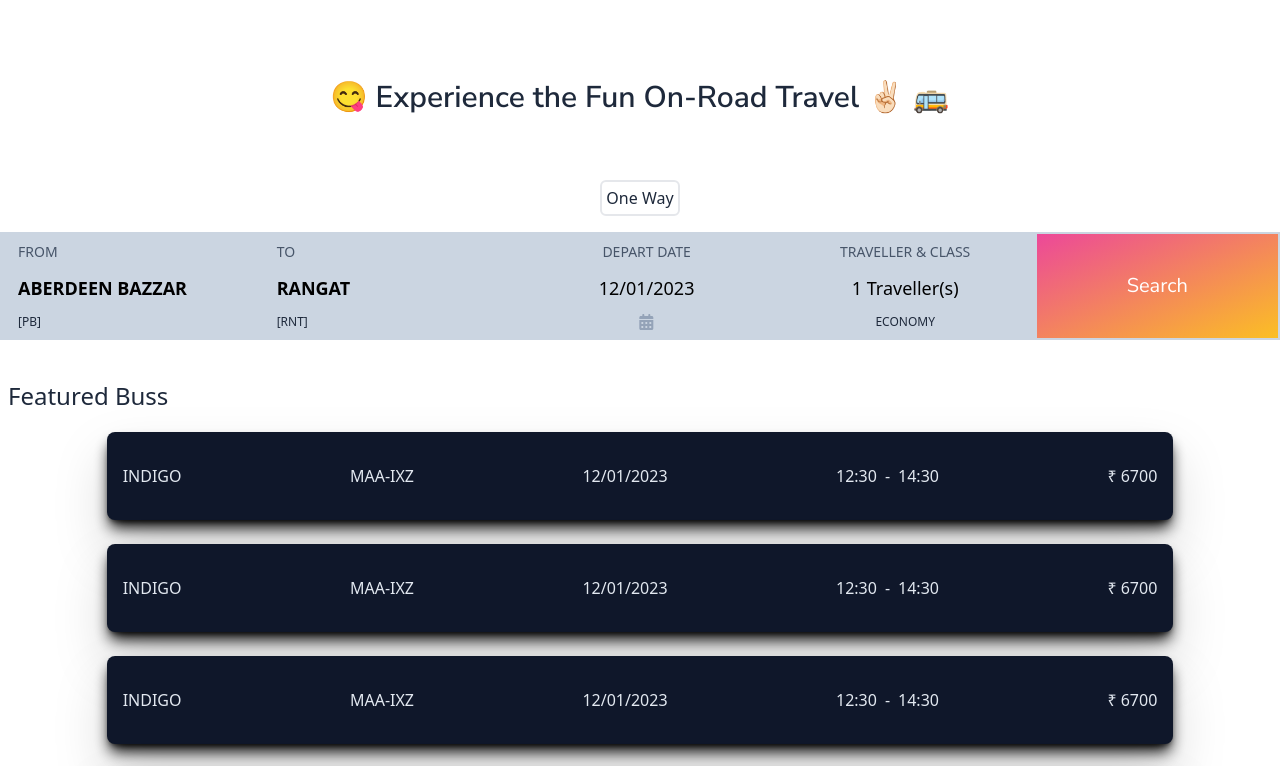
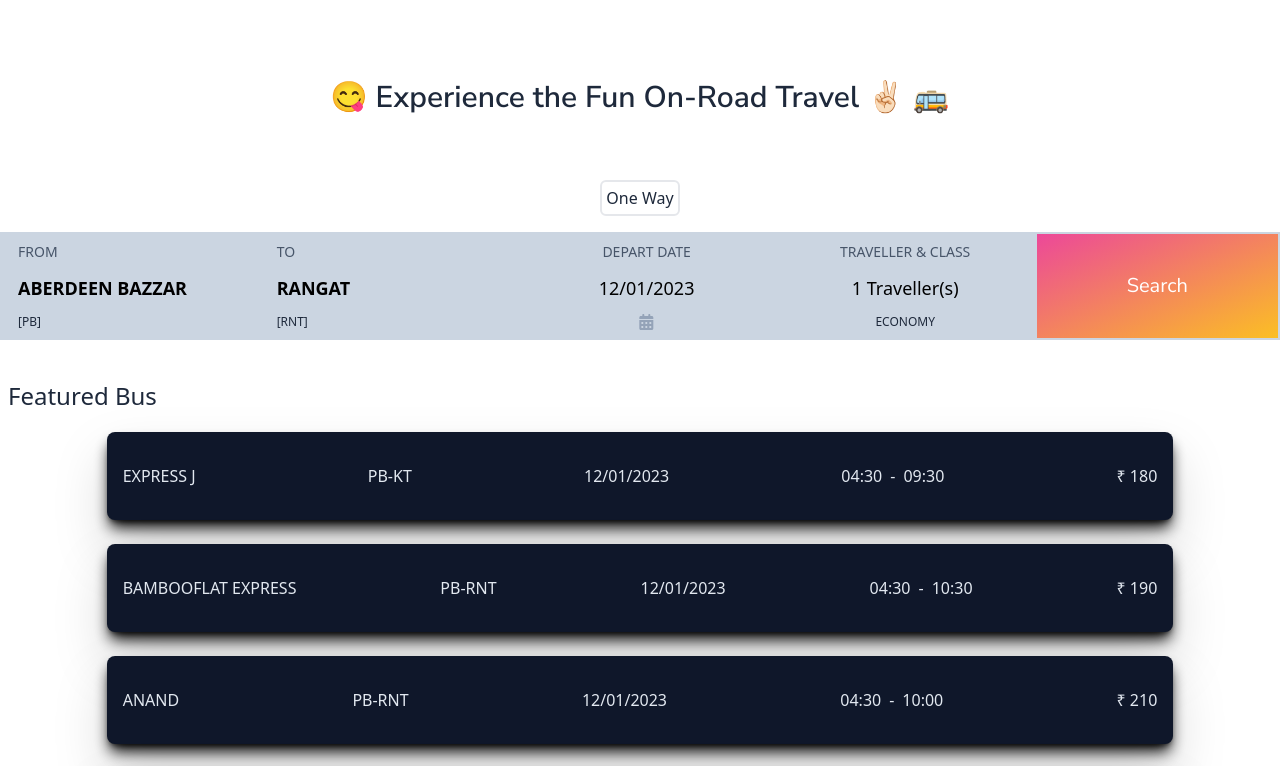
Before and after one commit to TalhaT298/Andaman-website, a React (Create React App) app: page /Bus in a window 1280 px wide. Shown: the top 766 px of the page. Built offline with nearby package versions, Linux system fonts and the light colour scheme.

Commit message:
Props Data Changes

```diff
--- a/src/Data/Bus-Section/bus.js
+++ b/src/Data/Bus-Section/bus.js
@@ -1,260 +1,80 @@
-const flight = [
+const bus = [
   {
-    flightID: 1,
-    flightGateway: 'Terminal 1',
-    flightLogo: 'https://flight.easemytrip.com/Content/AirlineLogon/G8.png',
-    flightName: 'Indigo',
-    travelRoute: 'MAA-IXZ',
-    currentDestination: 'Chennai',
-    flightInterval: 'non-stop', // 1 stoppages // 2 stoppages
-    nextDestination: 'Port Blair',
-    departureTime: '12:30',
-    arrivalTime: '14:30',
-    flightDuration: '02h 00m',
-    adultPrice: 6700,
-    childrenPrice: 3000, // this is just dummy price
-    infantPrice: 2000, // this is just dummy price
-  },
-  {
-    flightID: 2,
-    flightGateway: 'Terminal 1',
-    flightLogo: 'https://flight.easemytrip.com/Content/AirlineLogon/G8.png',
-    flightName: 'Indigo',
-    travelRoute: 'MAA-IXZ',
-    currentDestination: 'Chennai',
-    flightInterval: 'non-stop', // 1 stoppages // 2 stoppages
-    nextDestination: 'Port Blair',
-    departureTime: '12:30',
-    arrivalTime: '14:30',
-    flightDuration: '02h 00m',
-    adultPrice: 6700,
-    childrenPrice: 3000, // this is just dummy price
-    infantPrice: 2000, // this is just dummy price
-  },
-  {
-    flightID: 3,
-    flightGateway: 'Terminal 1',
-    flightLogo: 'https://flight.easemytrip.com/Content/AirlineLogon/G8.png',
-    flightName: 'Indigo',
-    travelRoute: 'MAA-IXZ',
-    currentDestination: 'Chennai',
-    flightInterval: 'non-stop', // 1 stoppages // 2 stoppages
-    nextDestination: 'Port Blair',
-    departureTime: '12:30',
-    arrivalTime: '14:30',
-    flightDuration: '02h 00m',
-    adultPrice: 6700,
-    childrenPrice: 3000, // this is just dummy price
-    infantPrice: 2000, // this is just dummy price
-  },
-  {
-    flightID: 4,
-    flightGateway: 'Terminal 1',
-    flightLogo: 'https://flight.easemytrip.com/Content/AirlineLogon/G8.png',
-    flightName: 'Indigo',
-    travelRoute: 'MAA-IXZ',
-    currentDestination: 'Chennai',
-    flightInterval: 'non-stop', // 1 stoppages // 2 stoppages
-    nextDestination: 'Port Blair',
-    departureTime: '12:30',
-    arrivalTime: '14:30',
-    flightDuration: '02h 00m',
-    adultPrice: 6700,
-    childrenPrice: 3000, // this is just dummy price
-    infantPrice: 2000, // this is just dummy price
-  },
-  {
-    flightID: 5,
-    flightGateway: 'Terminal 1',
-    flightLogo: 'https://flight.easemytrip.com/Content/AirlineLogon/G8.png',
-    flightName: 'Indigo',
-    travelRoute: 'MAA-IXZ',
-    currentDestination: 'Chennai',
-    flightInterval: 'non-stop', // 1 stoppages // 2 stoppages
-    nextDestination: 'Port Blair',
-    departureTime: '12:30',
-    arrivalTime: '14:30',
-    flightDuration: '02h 00m',
-    adultPrice: 6700,
-    childrenPrice: 3000, // this is just dummy price
-    infantPrice: 2000, // this is just dummy price
-  },
-  {
-    flightID: 6,
-    flightGateway: 'Terminal 1',
-    flightLogo: 'https://flight.easemytrip.com/Content/AirlineLogon/G8.png',
-    flightName: 'Indigo',
-    travelRoute: 'MAA-IXZ',
-    currentDestination: 'Chennai',
-    flightInterval: 'non-stop', // 1 stoppages // 2 stoppages
-    nextDestination: 'Port Blair',
-    departureTime: '12:30',
-    arrivalTime: '14:30',
-    flightDuration: '02h 00m',
-    adultPrice: 6700,
-    childrenPrice: 3000, // this is just dummy price
-    infantPrice: 2000, // this is just dummy price
-  },
-  {
-    flightID: 7,
-    flightGateway: 'Terminal 1',
-    flightLogo: 'https://flight.easemytrip.com/Content/AirlineLogon/G8.png',
-    flightName: 'Indigo',
-    travelRoute: 'MAA-IXZ',
-    currentDestination: 'Chennai',
-    flightInterval: 'non-stop', // 1 stoppages // 2 stoppages
-    nextDestination: 'Port Blair',
-    departureTime: '12:30',
-    arrivalTime: '14:30',
-    flightDuration: '02h 00m',
-    adultPrice: 6700,
-    childrenPrice: 3000, // this is just dummy price
-    infantPrice: 2000, // this is just dummy price
-  },
-  {
-    flightID: 8,
-    flightGateway: 'Terminal 1',
-    flightLogo: 'https://flight.easemytrip.com/Content/AirlineLogon/G8.png',
-    flightName: 'Indigo',
-    travelRoute: 'MAA-IXZ',
-    currentDestination: 'Chennai',
-    flightInterval: 'non-stop', // 1 stoppages // 2 stoppages
-    nextDestination: 'Port Blair',
-    departureTime: '12:30',
-    arrivalTime: '14:30',
-    flightDuration: '02h 00m',
-    adultPrice: 6700,
-    childrenPrice: 3000, // this is just dummy price
-    infantPrice: 2000, // this is just dummy price
-  },
-  {
-    flightID: 9,
-    flightGateway: 'Terminal 1',
-    flightLogo: 'https://flight.easemytrip.com/Content/AirlineLogon/G8.png',
-    flightName: 'Indigo',
-    travelRoute: 'MAA-IXZ',
-    currentDestination: 'Chennai',
-    flightInterval: 'non-stop', // 1 stoppages // 2 stoppages
-    nextDestination: 'Port Blair',
-    departureTime: '12:30',
-    arrivalTime: '14:30',
-    flightDuration: '02h 00m',
-    adultPrice: 6700,
-    childrenPrice: 3000, // this is just dummy price
-    infantPrice: 2000, // this is just dummy price
-  },
-  {
-    flightID: 10,
-    flightGateway: 'Terminal 1',
-    flightLogo: 'https://flight.easemytrip.com/Content/AirlineLogon/G8.png',
-    flightName: 'Indigo',
-    travelRoute: 'MAA-IXZ',
-    currentDestination: 'Chennai',
-    flightInterval: 'non-stop', // 1 stoppages // 2 stoppages
-    nextDestination: 'Port Blair',
-    departureTime: '12:30',
-    arrivalTime: '14:30',
-    flightDuration: '02h 00m',
-    adultPrice: 6700,
-    childrenPrice: 3000, // this is just dummy price
-    infantPrice: 2000, // this is just dummy price
-  },
-  {
-    flightID: 11,
-    flightGateway: 'Terminal 1',
-    flightLogo: 'https://flight.easemytrip.com/Content/AirlineLogon/G8.png',
-    flightName: 'Indigo',
-    travelRoute: 'MAA-IXZ',
-    currentDestination: 'Chennai',
-    flightInterval: 'non-stop', // 1 stoppages // 2 stoppages
-    nextDestination: 'Port Blair',
-    departureTime: '12:30',
-    arrivalTime: '14:30',
-    flightDuration: '02h 00m',
-    adultPrice: 6700,
-    childrenPrice: 3000, // this is just dummy price
-    infantPrice: 2000, // this is just dummy price
-  },
-  {
-    flightID: 12,
-    flightGateway: 'Terminal 1',
-    flightLogo: 'https://flight.easemytrip.com/Content/AirlineLogon/G8.png',
-    flightName: 'Indigo',
-    travelRoute: 'MAA-IXZ',
-    currentDestination: 'Chennai',
-    flightInterval: 'non-stop', // 1 stoppages // 2 stoppages
-    nextDestination: 'Port Blair',
-    departureTime: '12:30',
-    arrivalTime: '14:30',
-    flightDuration: '02h 00m',
-    adultPrice: 6700,
-    childrenPrice: 3000, // this is just dummy price
-    infantPrice: 2000, // this is just dummy price
-  },
-  {
-    flightID: 13,
-    flightGateway: 'Terminal 1',
-    flightLogo: 'https://flight.easemytrip.com/Content/AirlineLogon/G8.png',
-    flightName: 'Indigo',
-    travelRoute: 'MAA-IXZ',
-    currentDestination: 'Chennai',
-    flightInterval: 'non-stop', // 1 stoppages // 2 stoppages
-    nextDestination: 'Port Blair',
-    departureTime: '12:30',
-    arrivalTime: '14:30',
-    flightDuration: '02h 00m',
-    adultPrice: 6700,
-    childrenPrice: 3000, // this is just dummy price
-    infantPrice: 2000, // this is just dummy price
-  },
-  {
-    flightID: 14,
-    flightGateway: 'Terminal 1',
-    flightLogo: 'https://flight.easemytrip.com/Content/AirlineLogon/G8.png',
-    flightName: 'Indigo',
-    travelRoute: 'MAA-IXZ',
-    currentDestination: 'Chennai',
-    flightInterval: 'non-stop', // 1 stoppages // 2 stoppages
-    nextDestination: 'Port Blair',
-    departureTime: '12:30',
-    arrivalTime: '14:30',
-    flightDuration: '02h 00m',
-    adultPrice: 6700,
-    childrenPrice: 3000, // this is just dummy price
-    infantPrice: 2000, // this is just dummy price
-  },
-  {
-    flightID: 15,
-    flightGateway: 'Terminal 1',
-    flightLogo: 'https://flight.easemytrip.com/Content/AirlineLogon/G8.png',
-    flightName: 'Indigo',
-    travelRoute: 'MAA-IXZ',
-    currentDestination: 'Chennai',
-    flightInterval: 'non-stop', // 1 stoppages // 2 stoppages
-    nextDestination: 'Port Blair',
-    departureTime: '12:30',
-    arrivalTime: '14:30',
-    flightDuration: '02h 00m',
-    adultPrice: 6700,
-    childrenPrice: 3000, // this is just dummy price
-    infantPrice: 2000, // this is just dummy price
-  },
-  {
-    flightID: 16,
-    flightGateway: 'Terminal 1',
-    flightLogo: 'https://flight.easemytrip.com/Content/AirlineLogon/G8.png',
-    flightName: 'Indigo',
-    travelRoute: 'MAA-IXZ',
-    currentDestination: 'Chennai',
-    flightInterval: 'non-stop', // 1 stoppages // 2 stoppages
-    nextDestination: 'Port Blair',
-    departureTime: '12:30',
-    arrivalTime: '14:30',
-    flightDuration: '02h 00m',
-    adultPrice: 6700,
-    childrenPrice: 3000, // this is just dummy price
-    infantPrice: 2000, // this is just dummy price
+    busID: 1,
+    busGateway: 'STS Head Station',
+    busLogo: 'https://bus.easemytrip.com/Content/AirlineLogon/G8.png',
+    busName: 'Express J',
+    travelRoute: 'PB-KT',
+    currentDestination: 'Aberdeen Bazzar',
+    busInterval: 'Middle Strait, Gandhi Jetty, Uttara Jetty', // 1 stoppages // 2 stoppages
+    nextDestination: 'Kadamtala Bazzar',
+    departureTime: '04:30',
+    arrivalTime: '09:30',
+    busDuration: '05h 00m',
+    adultPrice: 180,
+    childrenPrice: 110, // this is just dummy price
+    infantPrice: 'free', // this is just dummy price
+  },{
+    busID: 2,
+    busGateway: 'STS Head Station',
+    busLogo: 'https://bus.easemytrip.com/Content/AirlineLogon/G8.png',
+    busName: 'Bambooflat Express',
+    travelRoute: 'PB-RNT',
+    currentDestination: 'Aberdeen Bazzar',
+    busInterval: 'Middle Strait, Gandhi Jetty, Uttara Jetty', // 1 stoppages // 2 stoppages
+    nextDestination: 'Rangat Bazzar',
+    departureTime: '04:30',
+    arrivalTime: '10:30',
+    busDuration: '06h 00m',
+    adultPrice: 190,
+    childrenPrice: 105, // this is just dummy price
+    infantPrice: 'free', // this is just dummy price
+  },{
+    busID: 3,
+    busGateway: 'STS Head Station',
+    busLogo: 'https://bus.easemytrip.com/Content/AirlineLogon/G8.png',
+    busName: 'Anand',
+    travelRoute: 'PB-RNT',
+    currentDestination: 'Aberdeen Bazzar',
+    busInterval: 'Middle Strait, Gandhi Jetty, Uttara Jetty', // 1 stoppages // 2 stoppages
+    nextDestination: 'Rangat Bazzar',
+    departureTime: '04:30',
+    arrivalTime: '10:00',
+    busDuration: '05h 30m',
+    adultPrice: 210,
+    childrenPrice: 130, // this is just dummy price
+    infantPrice: 'free', // this is just dummy price
+  },{
+    busID: 4,
+    busGateway: 'STS Head Station',
+    busLogo: 'https://bus.easemytrip.com/Content/AirlineLogon/G8.png',
+    busName: 'Express K',
+    travelRoute: 'PB-BLG',
+    currentDestination: 'Aberdeen Bazzar',
+    busInterval: 'Middle Strait, Gandhi Jetty, Rangat', // 1 stoppages // 2 stoppages
+    nextDestination: 'Billiground Bazzar',
+    departureTime: '04:30',
+    arrivalTime: '01:00',
+    busDuration: '08h 30m',
+    adultPrice: 230,
+    childrenPrice: 130, // this is just dummy price
+    infantPrice: 'free', // this is just dummy price
+  },{
+    busID: 5,
+    busGateway: 'STS Head Station',
+    busLogo: 'https://bus.easemytrip.com/Content/AirlineLogon/G8.png',
+    busName: 'Express D2',
+    travelRoute: 'PB-KT',
+    currentDestination: 'Aberdeen Bazzar',
+    busInterval: 'Middle Strait, Gandhi Jetty, Uttara Jetty', // 1 stoppages // 2 stoppages
+    nextDestination: 'Kadamtala Bazzar',
+    departureTime: '12:15',
+    arrivalTime: '05:30',
+    busDuration: '05h 15m',
+    adultPrice: 180,
+    childrenPrice: 100, // this is just dummy price
+    infantPrice: 'free', // this is just dummy price
   },
 ];
 
-export default flight;
+export default bus;
--- a/src/ServiceMenu/Activity/ActivityCover.js
+++ b/src/ServiceMenu/Activity/ActivityCover.js
@@ -8,7 +8,7 @@ const ActivityCover = (props) => {
   return (
     <div className='m-2 py-3 p-2 flex flex-col w-88'>
       <div
-        className='max-w-80 items:center'
+        className='max-w-80 items-center'
         onClick={() => {
           setTrekInfo(!trekInfo);
         }}
--- a/src/ServiceMenu/Bus.js
+++ b/src/ServiceMenu/Bus.js
@@ -19,7 +19,7 @@ const Buss = () => {
         </div>
       </div>
       <BusSearch />
-      <span className='text-2xl font-normal mb-3 mx-2'>Featured Buss</span>
+      <span className='text-2xl font-normal mb-3 mx-2'>Featured Bus</span>
       <div className='pt-2 text-white'>{busData}</div>
     </div>
   );
--- a/src/ServiceMenu/Bus/BusCover.js
+++ b/src/ServiceMenu/Bus/BusCover.js
@@ -25,7 +25,7 @@ const ActivityCover = (props) => {
         className='flex-row rounded-lg bg-slate-900 w-auto py-8 h-auto drop-shadow-2xl shadow-black shadow-lg transition:origin-center hover:ease-in-out hover:scale-110 transition:duration-1000 transition-transform'
       >
         <div className='text-slate-200 flex items-center justify-between mx-auto py-auto px-4 text-center px-auto w-auto xs:flex-col xs:py-2 xs:gap-y-3'>
-          <span className='uppercase'>{props.flightName}</span>
+          <span className='uppercase'>{props.busName}</span>
           <span>{props.travelRoute}</span>
           <span>{`${format(date[0].startDate, 'dd/MM/yyyy')}`}</span>
 
@@ -42,16 +42,13 @@ const ActivityCover = (props) => {
         </div>
       </div>
       {showFlightInfo && (
-        <div className='mx-auto h-60 w-auto bg-slate-900 my-6 text-white px-auto rounded-lg'>
-          <div className='h-60 w-auto bg-slate-900 mx-auto px-auto rounded-lg'>
+        <div className='mx-auto h-60 w-auto my-6 text-white px-auto rounded-lg'>
+          <div className='h-60 w-auto bg-slate-700 mx-auto px-auto rounded-lg'>
             <div className='flex flex-col h-60 w-full justify-between mx-auto py-3 p-1 text-center px-auto'>
               <div className='flex flex-row px-auto'>
                 <div className='flex flex-col mx-auto py-1 w-36 px-auto'>
                   <span className='text-lg uppercase font-thin py-1 my-auto'>
-                    {props.flightName}
-                  </span>
-                  <span className='text-sm uppercase font-thin py-1 my-auto'>
-                    {props.flightGateway}
+                    {props.busName}
                   </span>
                 </div>
                 <div className='flex flex-col mx-auto py-2 w-36'>
@@ -77,10 +74,10 @@ const ActivityCover = (props) => {
                 </div>
                 <div className='flex flex-col mx-auto py-2 w-32'>
                   <span className='text-base uppercase font-thin py-1'>
-                    {props.flightDuration}
+                    {props.busDuration}
                   </span>
                   <span className='text-xs uppercase font-thin py-1'>
-                    {props.flightInterval}
+                    {props.busInterval}
                   </span>
                 </div>
                 <div className='flex flex-col mx-auto py-2 w-32'>
```
Also changed, not shown: src/Data/Trekking-Section/trekking.js (+6 -6 lines).
